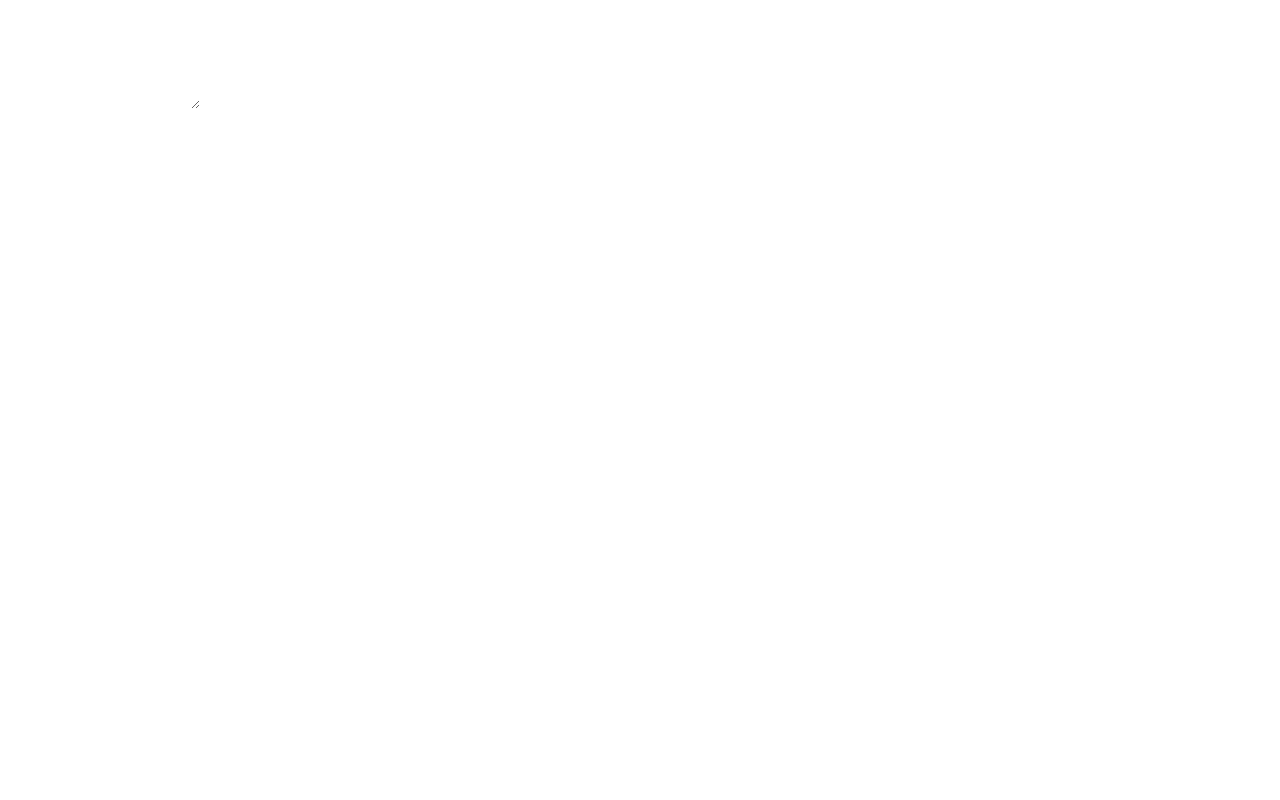
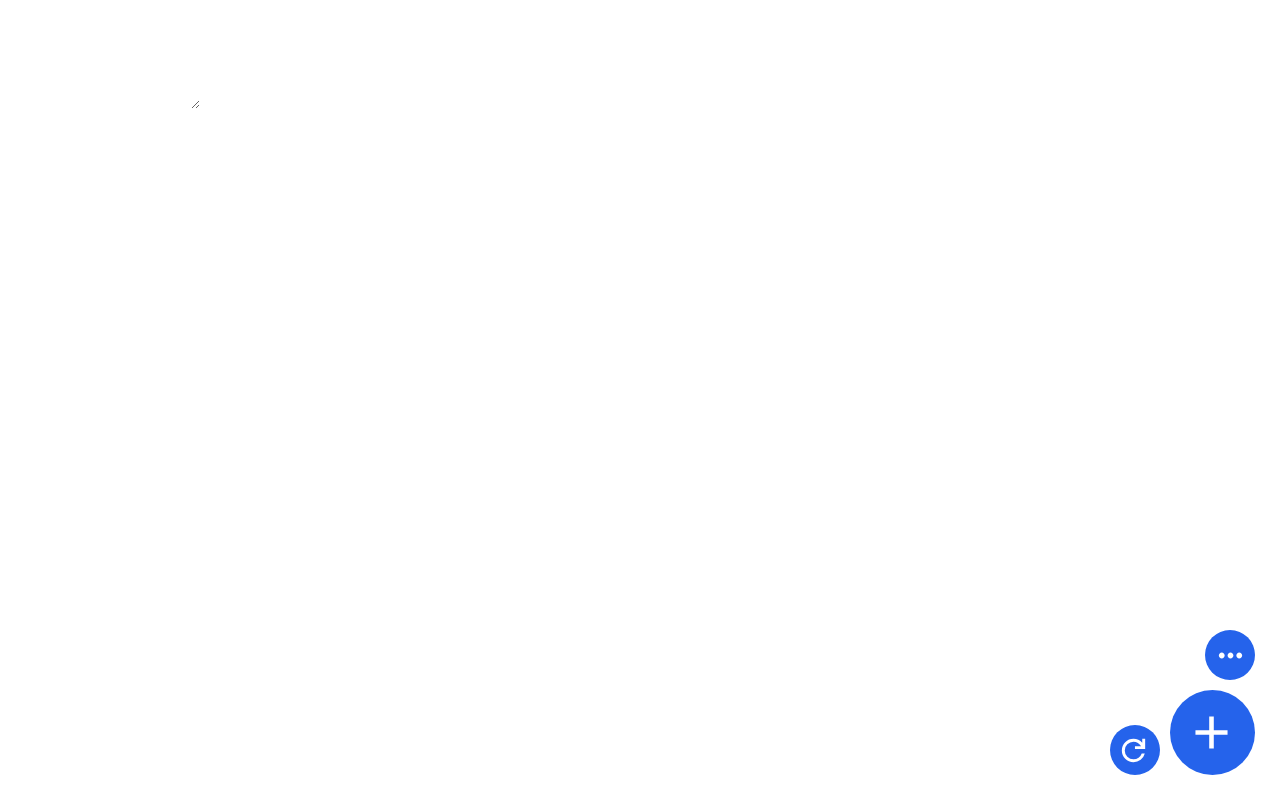
Before and after one commit to spekhy/to-do-app-vue, a Vue app: page / in a window 1280 px wide. Built offline with nearby package versions, Linux system fonts and the light colour scheme.

Commit message:
pridanie a stylovanie buttonov twcss

```diff
--- a/src/App.vue
+++ b/src/App.vue
@@ -9,9 +9,9 @@
     </div>
 
     <div class="buttons">
-        <button id="but-reset"><img src="./assets/reset.svg" alt="reset"></button>
-        <button id="but-add-note" @click="createNote()" class="bg-blue"><img src="./assets/add-note.svg" alt="add"></button>
-        <button id="but-color-change"><img src="./assets/horiz-dots.svg" alt="color"></button>
+        <button id="but-reset" class="bg-blue-600 rounded-full h-[50px] w-[50px] fixed bottom-[25px] right-[120px]"><img src="./assets/reset.svg" class="ml-[6px]" alt="reset"></button>
+        <button id="but-add-note" @click="createNote()" class="bg-blue-600 rounded-full h-[85px] w-[85px] fixed bottom-[25px] right-[25px]"><img src="./assets/add-note.svg" class="ml-[14px]" alt="add"></button>
+        <button id="but-color-change" class="bg-blue-600 rounded-full h-[50px] w-[50px] fixed bottom-[120px] right-[25px]"><img src="./assets/horiz-dots.svg" class="ml-[8px]" alt="color"></button>
     </div>
   </div>
 
```
Also changed, not shown: 1 other file (tests, documents, lock files or other folders).
